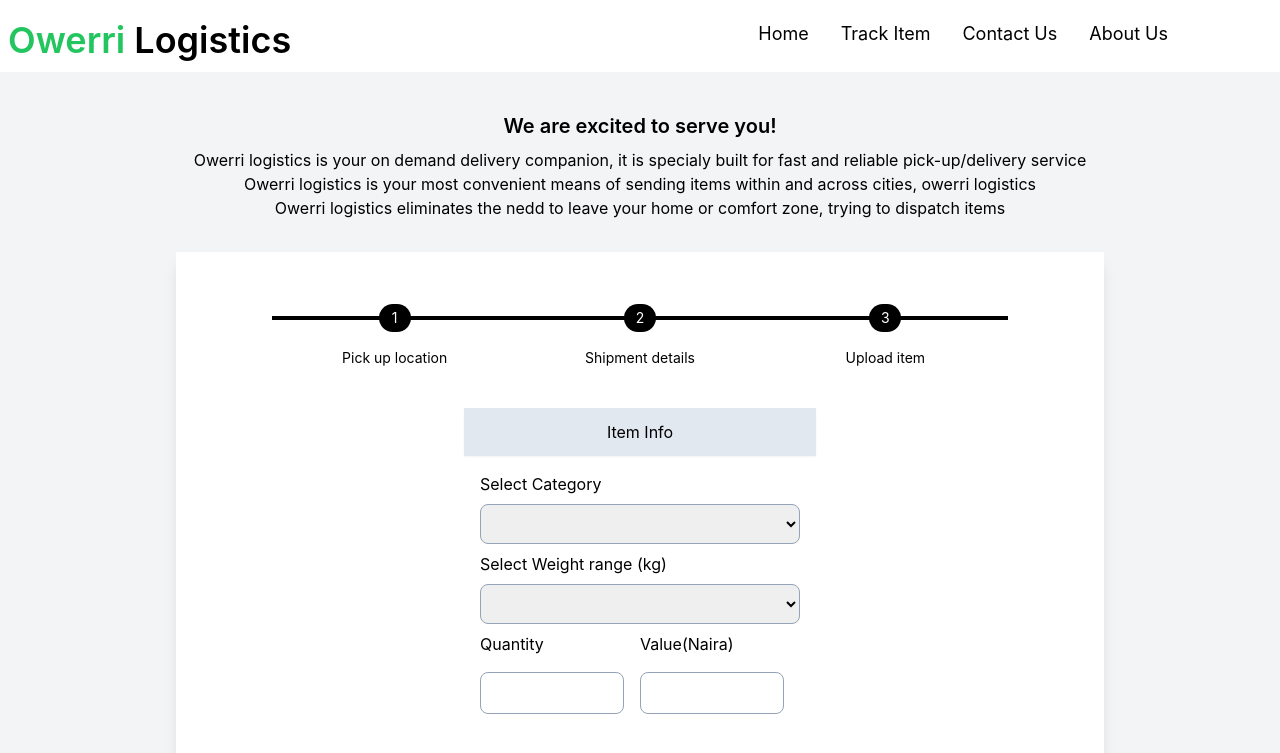
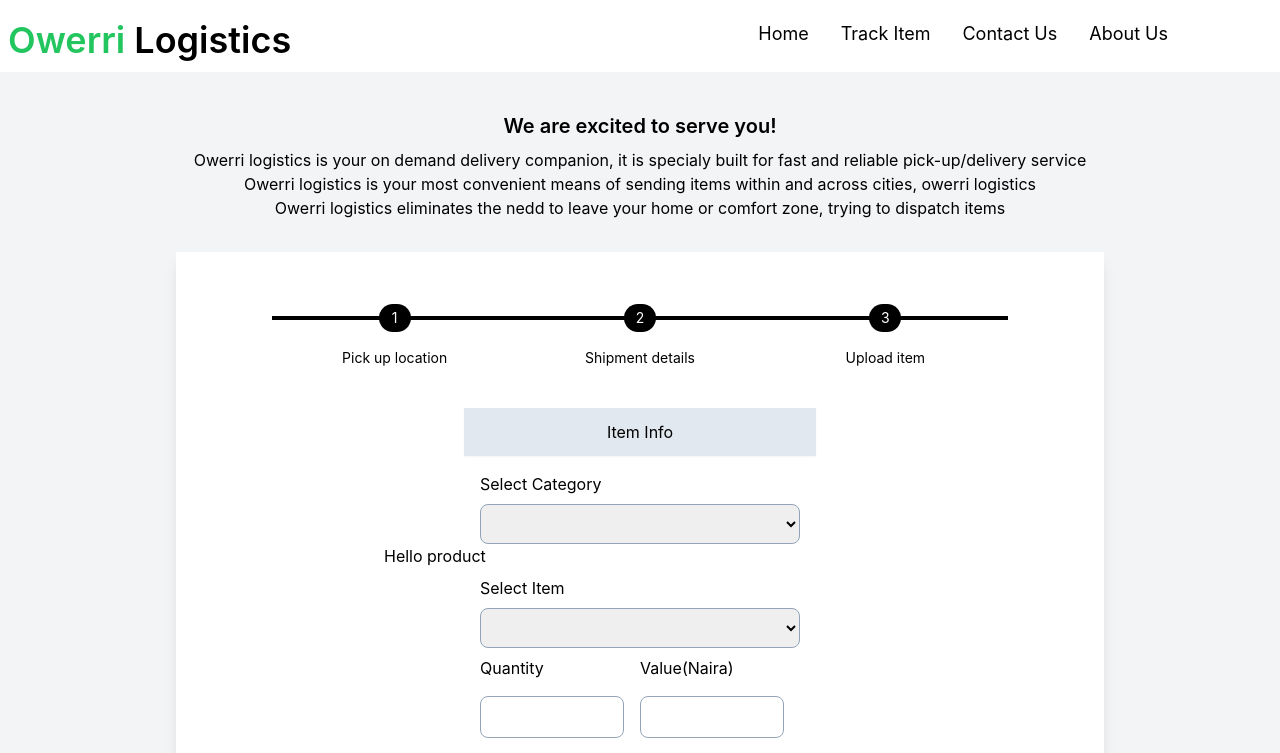
Before and after one commit to TruthTheDeveloper/Owerri-logistics, a Next.js app: page /select/1/uploadItem in a window 1280 px wide. Shown: the top 753 px of the page. Built offline with nearby package versions, Linux system fonts and the light colour scheme.

Commit message:
21th march 2022

```diff
--- /dev/null
+++ b/components/Inputs/DefaultDropDown.tsx
@@ -0,0 +1,20 @@
+import type { NextPage } from 'next';
+
+
+interface Props{
+    label:string
+}
+const DefaultDropDown:NextPage<Props> = ({label}) => {
+
+    return <>
+        <div className="flex flex-col lg:mx-14 xl:mx-24 2xl:mx-36">
+            <label className="py-2">{label}</label>
+            <select className="py-2 outline-none pl-2 rounded-lg  border-slate-400 border">
+                <option value="" defaultValue='true' hidden className="text-sm font-normal" >
+                </option>
+            </select>
+        </div>
+    </>
+}
+
+export default DefaultDropDown;
--- a/components/Inputs/DropDownInput.tsx
+++ b/components/Inputs/DropDownInput.tsx
@@ -1,6 +1,7 @@
 import type { NextPage } from 'next';
-import {useEffect, useState} from 'react';
+import {useState} from 'react';
 import SubDropDown from '../Inputs/SubDropDown';
+import DefaultDropDown from '../Inputs/DefaultDropDown';
 
 interface Props{
     label: string
@@ -37,18 +38,22 @@ const DropDownInput:NextPage<Props> = ({label}) => {
             value: "Electronics",
         },
         {
+            key:5,
             label: "Health",
             value: "Health",
         },
         {
+            key:6,
             label: "Jewelries",
             value: "Jewelries",
         },
         {
+            key:7,
             label: "Other",
             value: "Other",
         },
         {
+            key:8,
             label: "Phones",
             value: "Phones",
         },
@@ -56,14 +61,17 @@ const DropDownInput:NextPage<Props> = ({label}) => {
 
       const computer = [
             {
+              key:1,
               label:"Hard Disk",
               value:"Hard Disk"
             },
             {
+                key:2,
                 label:"Laptop",
                 value:"Laptop"
             },
             {
+                key:3,
                 label:"Projector",
                 value:"Projector"
             },
@@ -71,14 +79,17 @@ const DropDownInput:NextPage<Props> = ({label}) => {
 
       const document = [
         {
+          key:1,
           label:"Cheque",
           value:"Cheque"
         },
         {
+            key:2,
             label:"Driver license",
             value:"Driver license"
         },
         {
+            key:3,
             label:"German Embassy Shipment",
             value:"German Embassy Shipment"
         },
@@ -87,11 +98,13 @@ const DropDownInput:NextPage<Props> = ({label}) => {
 
     const electronics = [
             {
+                key:1,
                 label:"Camera",
                 value:"Camera"
             },
 
             {
+                key:2,
                 label:"Blender",
                 value:"Blender"
             },
@@ -99,18 +112,22 @@ const DropDownInput:NextPage<Props> = ({label}) => {
 
     const food = [
         {
+            key:1,
             label:"Beans",
             value:"Beans",
         },
         {
+            key:2,
             label:"Garri",
             value:"Garri",
         },
         {
+            key:3,
             label:"otherFoodStuff",
             value:"otherFoodStuff",
         },
         {
+            key:4,
             label:"Rice",
             value:"Rice",
         },
@@ -118,6 +135,7 @@ const DropDownInput:NextPage<Props> = ({label}) => {
 
     const health = [
         {
+            key:1,
             label:"Elphimo Pharmacy",
             value:"Elphimo Pharmacy"
         }
@@ -125,16 +143,19 @@ const DropDownInput:NextPage<Props> = ({label}) => {
 
     const phones = [
         {
+            key:1,
             label:"High value phone",
             value:"High value phone"
         },
 
         {
+            key:2,
             label:"I pad",
             value:"I pad"
         },
 
         {
+            key:3,
             label:"Low value phone",
             value:"Low value phone"
         }
@@ -142,17 +163,19 @@ const DropDownInput:NextPage<Props> = ({label}) => {
 
     const clothing = [
         {
+            key:1,
             label:'Clothing',
             value:'clothing',
         },
 
         {
+            key:2,
             label:'Shoe',
             value:'Shoe',
         },
     ]
 
-    let subDropDown = null
+    let subDropDown = <DefaultDropDown  label="Select Item"/>
 
     if(selected === "Clothing/Shoes"){
         subDropDown =   <SubDropDown options={clothing} />
@@ -169,15 +192,7 @@ const DropDownInput:NextPage<Props> = ({label}) => {
     }else if(selected === "Phones"){
         subDropDown = <SubDropDown options={phones} />
     }else if(selected === "other"){
-
-    }
-
-    useEffect(() => {
-        console.log(selected)
-    },[selected])
-
-    const selectHandler = (e:any) => {
-        setSelected(e.target.value)
+        subDropDown = <SubDropDown options={'other'}/>
     }
 
 
@@ -188,10 +203,11 @@ const DropDownInput:NextPage<Props> = ({label}) => {
                 <option value="" defaultValue='true' hidden className="text-sm font-normal" >
                 </option>
                 {options.map((option) =>
-                    <option value={option.value}>{option.label}</option>
+                    <option key={option.key} value={option.value}>{option.label}</option>
                 )}
             </select>
         </div>
+        <h1>Hello product</h1>
         {subDropDown}
     </>
 }
--- a/components/Inputs/SubDropDown.tsx
+++ b/components/Inputs/SubDropDown.tsx
@@ -1,27 +1,142 @@
 import type { NextPage } from 'next';
 import {useState} from 'react';
+import SimpleInput from '../Inputs/SimpleInput';
+import WeightDropDown from '../Inputs/WeightDropDown';
+import DefaultDropDown from './DefaultDropDown';
 
 interface Props{
-    options: Array<object>,
+    options: any,
 }
 
 const DropDownInput:NextPage<Props> = ({options}) => {
 
     const [selected, setSelected] = useState<string>('')
 
+    const clothing = [
+        {
+            key:1,
+            label:'0.5kg',
+            value:'0.5kg',
+        },
+
+    ]
 
 
+    const phones = [
+        {
+            key:1,
+            label:"1kg",
+            value:"1kg"
+        },
+
+        {
+            key:2,
+            label:"1.5kg",
+            value:"1.5kg"
+        },
+
+    ]
+
+
+    const food = [
+        {
+            key:1,
+            label:"1kg",
+            value:"1kg"
+        },
+
+        {
+            key:2,
+            label:"2kg",
+            value:"2kg"
+        },
+
+        {
+            key:3,
+            label:"3kg",
+            value:"3kg"
+        },
+
+    ]
+
+
+    const health = [
+        {
+            key:1,
+            label:"0.1kg",
+            value:"0.1kg"
+        },
+
+    ]
+
+    const electronics = [
+        {
+            key:1,
+            label:"2kg",
+            value:"2kg"
+        },
+        {
+            key:1,
+            label:"3kg",
+            value:"3kg"
+        },
+    ]
+
+
+    const computer = [
+        {
+            key:1,
+            label:"2kg",
+            value:"2kg"
+        },
+        {
+            key:1,
+            label:"3kg",
+            value:"3kg"
+        },
+    ]
+
+
+    const document = [
+        {
+            key:1,
+            label:"0.1kg",
+            value:"0.1kg"
+        },
+    ]
+
+
+    let weightDropDown = <DefaultDropDown label="Select Weight"/>;
+
+    if(selected === "Clothing/Shoes"){
+        weightDropDown =   <WeightDropDown options={clothing} />
+    }else if(selected === "Computer/Acessories"){
+        weightDropDown = <WeightDropDown options={computer} />
+    }else if(selected === "Document"){
+        weightDropDown = <WeightDropDown options={document} />
+    }else if(selected === "Food"){
+        weightDropDown = <WeightDropDown options={food} />
+    }else if(selected === "Electronics"){
+        weightDropDown = <WeightDropDown options={electronics} />
+    }else if(selected === "Health"){
+        weightDropDown = <WeightDropDown options={health} />
+    }else if(selected === "Phones"){
+        weightDropDown = <WeightDropDown options={phones} />
+    }else if(selected === "other"){
+        weightDropDown = <WeightDropDown options={'other'}/>
+    }
     return <>
         <div className="flex flex-col lg:mx-14 xl:mx-24 2xl:mx-36">
             <label className="py-2">Select Items</label>
-            <select className="py-2 outline-none pl-2 rounded-lg  border-slate-400 border">
-                <option value="" defaultValue='true' hidden className="text-sm font-normal" onChange={(e) => setSelected(e)} >
+            <select className="py-2 outline-none pl-2 rounded-lg  border-slate-400 border" onChange={(e) => setSelected(e.target.value)}>
+                <option value="" defaultValue='true' hidden className="text-sm font-normal" >
                 </option>
-                {options.map((option) =>
-                    <option value={option.value}>{option.label}</option>
+                {options === 'other'? <SimpleInput label="input item"/> : options.map((option:any) =>
+                    <option key={option.key} value={option.value}>{option.label}</option>
                 )}
             </select>
         </div>
+        {weightDropDown}
         {/* <div className="flex flex-col lg:mx-14 xl:mx-24 2xl:mx-36">
             <label className="py-2">{label}</label>
             <select className="py-2 outline-none pl-2 rounded-lg  border-slate-400 border">
--- /dev/null
+++ b/components/Inputs/WeightDropDown.tsx
@@ -0,0 +1,22 @@
+import type { NextPage } from 'next';
+
+interface Props{
+    options: any,
+}
+
+
+const weightDropDown:NextPage<Props> = ({options}) => {
+
+
+    return <>
+        <div className="flex flex-col lg:mx-14 xl:mx-24 2xl:mx-36">
+            <label className="py-2">Select Items</label>
+            <select className="py-2 outline-none pl-2 rounded-lg  border-slate-400 border">
+                <option value="" defaultValue='true' hidden className="text-sm font-normal" >
+                </option>
+            </select>
+        </div>
+    </>
+}
+
+export default weightDropDown;
--- a/components/page/UploadPage.tsx
+++ b/components/page/UploadPage.tsx
@@ -51,7 +51,7 @@ const UploadPage:NextPage = () => {
                     <div className=" mx-4 my-2">
                             <DropDownInput label="Select Category"/>
                             {/* <DropDownInput label="Select Item"/> */}
-                            <DropDownInput label="Select Weight range (kg)"/>
+                            {/* <DropDownInput label="Select Weight range (kg)"/> */}
                             <div className="flex lg:mx-14 xl:mx-24 2xl:mx-36 ">
                                 <div className="flex flex-col">
                                     <label className="py-2">Quantity</label>
```
